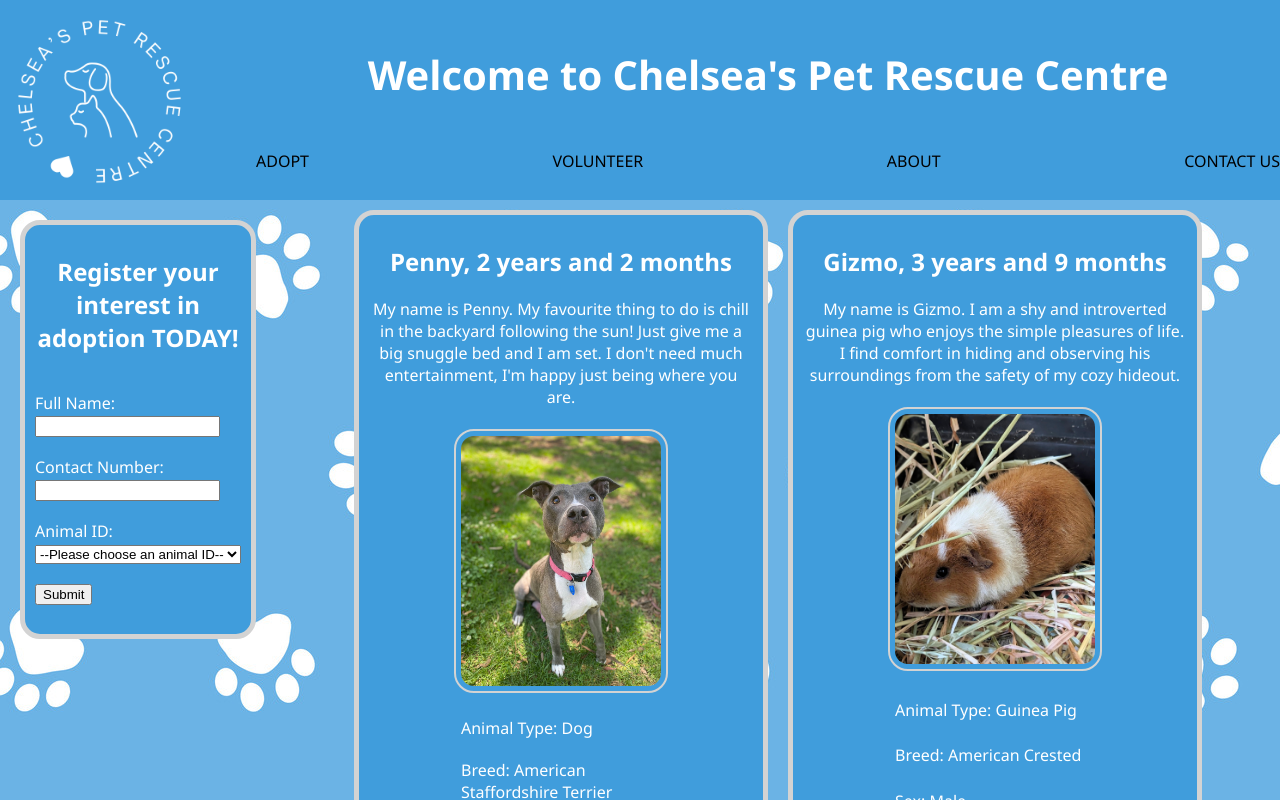
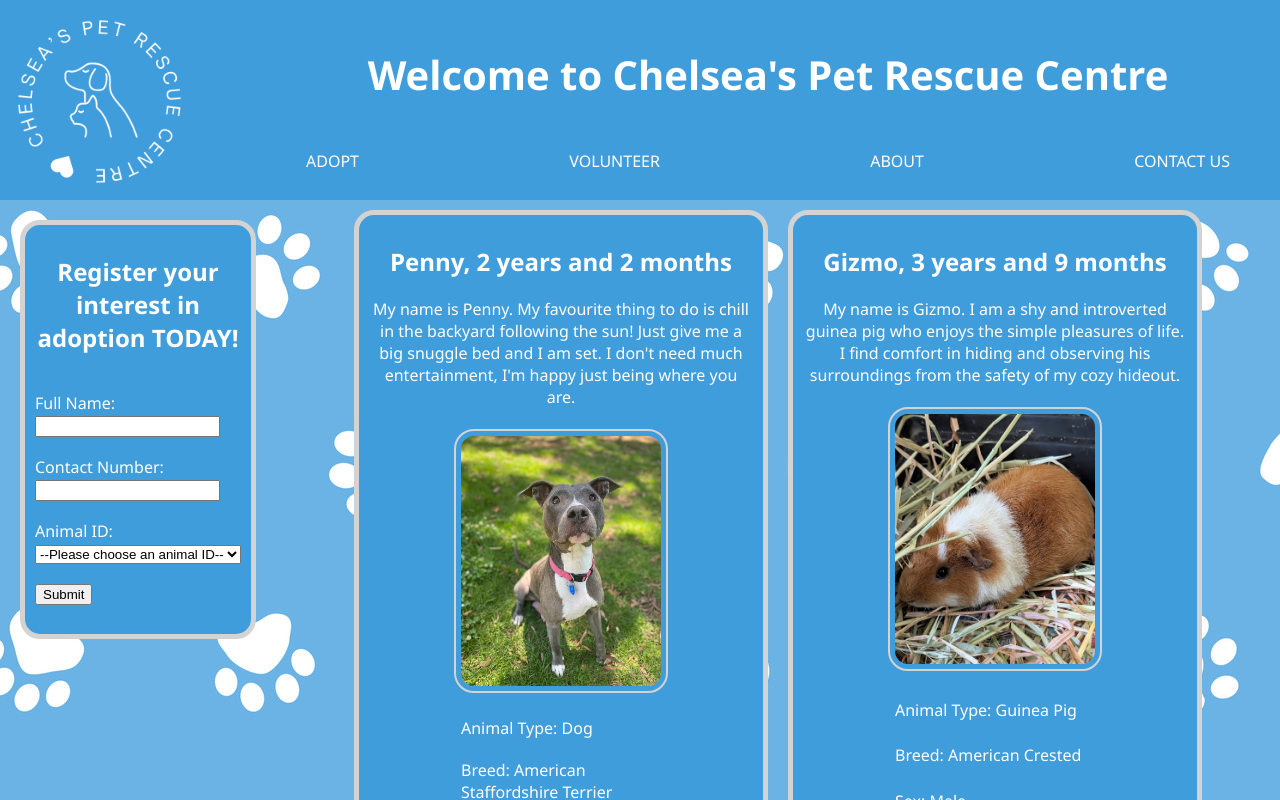
Before and after one commit to chelsea-lt/animal-adoptions, a React (Vite) app: page / in a window 1280 px wide. Shown: the top 800 px of the page. Built offline with nearby package versions, Linux system fonts and the light colour scheme.

Commit message:
nav styling

```diff
--- a/src/App.css
+++ b/src/App.css
@@ -114,7 +114,7 @@ form {
   display: grid;
   height: 200px;
   grid-template-columns: 1fr 4fr;
-  grid-template-rows: 150px 50px;
+  grid-template-rows: 130px 70px;
   background-color: #409ddc;
   grid-template-areas: 'logo header' 'logo nav';
 }
@@ -135,4 +135,7 @@ nav {
   grid-area: nav;
   display: flex;
   justify-content: space-between;
+  text-align: center;
+  padding: 20px 50px;
+  color: white;
 }
--- a/src/App.jsx
+++ b/src/App.jsx
@@ -8,7 +8,7 @@ const App = () => {
   return (
     <div>
       <div className="heading">
-        <img className="logo" src="/public/Logo3.png" />
+        <img className="logo" src="Logo3.png" />
         <h1>Welcome to Chelsea's Pet Rescue Centre</h1>
         <nav>
           <div>ADOPT</div>
```
